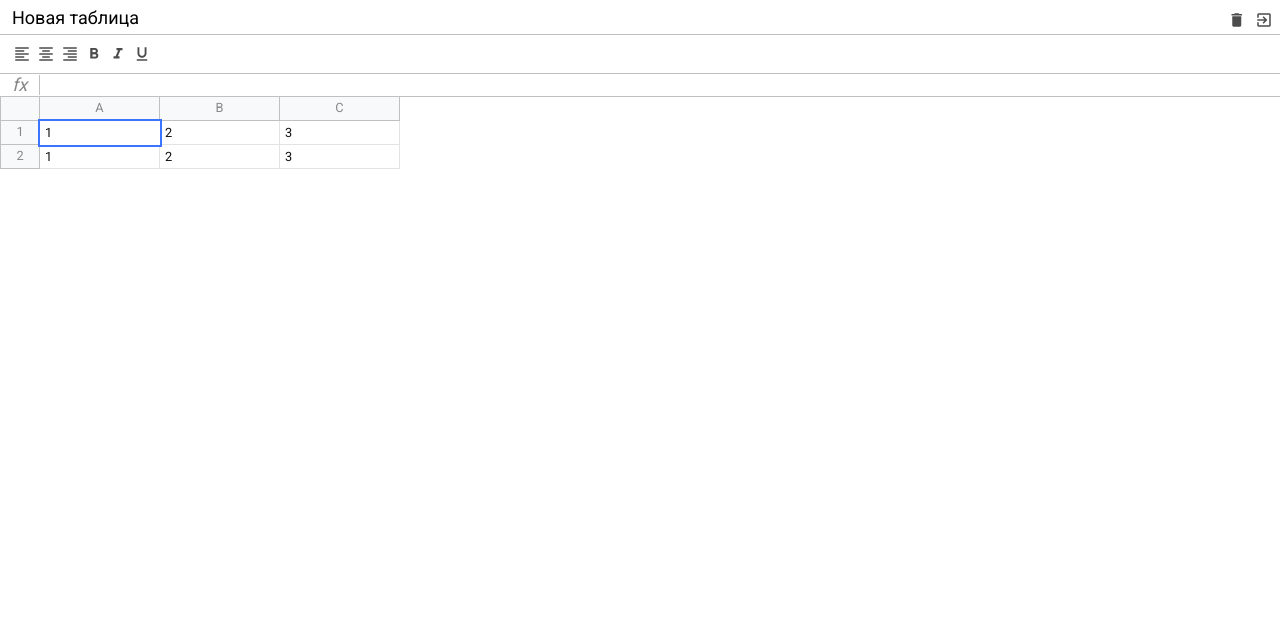
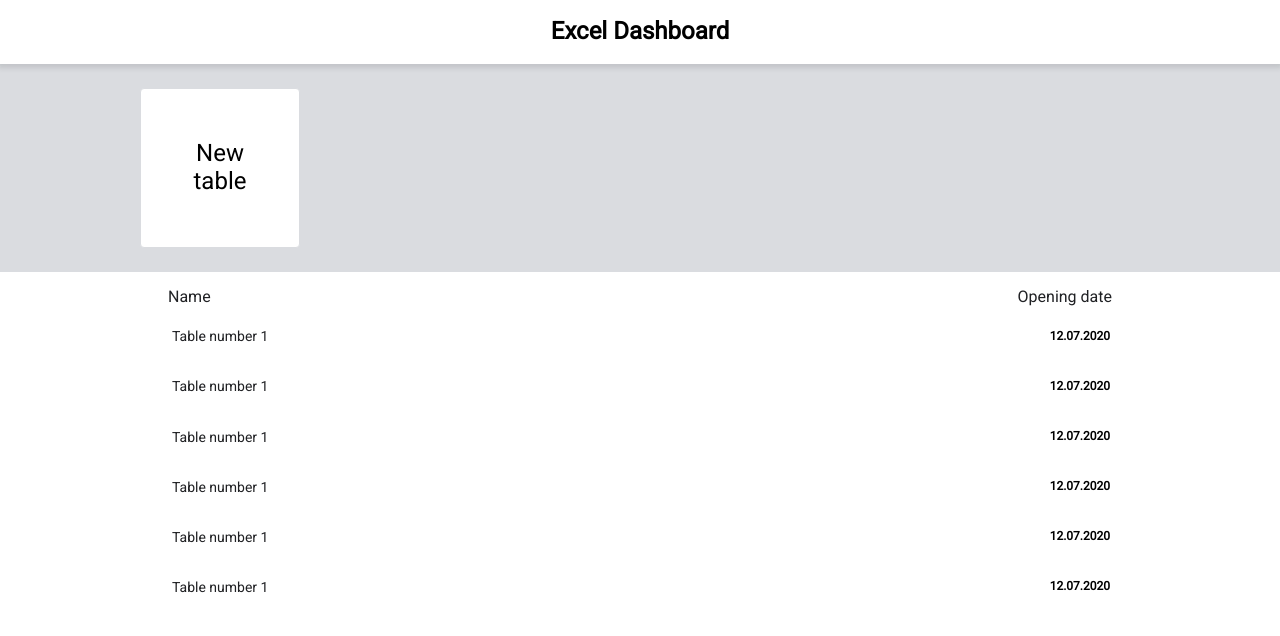
Before and after one commit to kamenskiyyyy/excel-js, a website built with webpack: page src/index.html in a window 1280 px wide. Built offline with nearby package versions, Linux system fonts and the light colour scheme.

Commit message:
create main page

```diff
--- a/src/index.html
+++ b/src/index.html
@@ -10,95 +10,52 @@
     <title>Pure JavaScript Excel</title>
 </head>
 <body>
-
-<div id="app" class="container">
-    <div class="excel">
-        <div class="excel__header">
-            <input type="text" class="input" value="Новая таблица"/>
-
-            <div>
-                <div class="button">
-                    <span class="material-icons">delete</span>
-                </div>
-                <div class="button">
-                        <span class="material-icons">exit_to_app</span>
-                </div>
+<div id="app">
+    <div class="db">
+        <div class="db__header">
+            <h1>Excel Dashboard</h1>
+        </div>
+        <div class="db__new">
+            <div class="db__view">
+                <a href="#" class="db__create">New <br/> table</a>
             </div>
         </div>
-        <div class="excel__toolbar">
+        <div class="db__table db__view">
 
-            <div class="button">
-                <span class="material-icons">format_align_left</span>
-            </div>
-            <div class="button">
-                <span class="material-icons">format_align_center</span>
-            </div>
-            <div class="button">
-                <span class="material-icons">format_align_right</span>
-            </div>
-            <div class="button">
-                <span class="material-icons">format_bold</span>
-            </div>
-            <div class="button">
-                <span class="material-icons">format_italic</span>
-            </div>
-            <div class="button">
-                <span class="material-icons">format_underlined</span>
+            <div class="db__list-header">
+                <span>Name</span>
+                <span>Opening date</span>
             </div>
 
-        </div>
-        <div class="excel__formula">
-            <div class="info">fx</div>
-            <div class="input" contenteditable spellcheck="false"></div>
-        </div>
-        <div class="excel__table">
-
-            <div class="row">
-
-                <div class="row-info">
-
-                </div>
-                <div class="row-data">
-                    <div class="column">
-                        A
-                    </div>
-                    <div class="column">
-                        B
-                    </div>
-                    <div class="column">
-                        C
-                    </div>
-                </div>
-
-            </div>
-            <div class="row">
-
-                <div class="row-info">
-                    1
-                </div>
-                <div class="row-data">
-                    <div class="cell selected" contenteditable>1</div>
-                    <div class="cell" contenteditable>2</div>
-                    <div class="cell" contenteditable>3</div>
-                </div>
-
-            </div>
-            <div class="row">
-
-                <div class="row-info">
-                    2
-                </div>
-                <div class="row-data">
-                    <div class="cell" contenteditable>1</div>
-                    <div class="cell" contenteditable>2</div>
-                    <div class="cell" contenteditable>3</div>
-                </div>
-
-            </div>
+            <ul class="db__list">
+                <li class="db__record">
+                    <a href="#">Table number 1</a>
+                    <strong>12.07.2020</strong>
+                </li>
+                <li class="db__record">
+                    <a href="#">Table number 1</a>
+                    <strong>12.07.2020</strong>
+                </li>
+                <li class="db__record">
+                    <a href="#">Table number 1</a>
+                    <strong>12.07.2020</strong>
+                </li>
+                <li class="db__record">
+                    <a href="#">Table number 1</a>
+                    <strong>12.07.2020</strong>
+                </li>
+                <li class="db__record">
+                    <a href="#">Table number 1</a>
+                    <strong>12.07.2020</strong>
+                </li>
+                <li class="db__record">
+                    <a href="#">Table number 1</a>
+                    <strong>12.07.2020</strong>
+                </li>
+            </ul>
 
         </div>
     </div>
 </div>
-
 </body>
 </html>
--- a/src/scss/_mixins.scss
+++ b/src/scss/_mixins.scss
@@ -20,3 +20,10 @@
     cursor: pointer;
   }
 }
+
+
+@mixin clear-list() {
+  list-style: none;
+  margin: 0;
+  padding: 0;
+}
--- a/src/scss/_variables.scss
+++ b/src/scss/_variables.scss
@@ -4,4 +4,5 @@ $formula-height: 23px;
 $info-cell-width: 40px;
 $row-height: 24px;
 $cell-width: 120px;
+$db__header-height: 64px;
 $border-color: #c0c0c0;
--- /dev/null
+++ b/src/scss/dashboard.scss
@@ -0,0 +1,93 @@
+@import "variables";
+@import "mixins";
+
+.db {
+
+  &__header {
+    position: fixed;
+    left: 0;
+    right: 0;
+    top: 0;
+    height: $db__header-height;
+    display: flex;
+    align-items: center;
+    justify-content: center;
+    background: #fff;
+    box-shadow: 0 2px 5px 2px rgba(60, 64, 67, 0.15);
+    z-index: 1000;
+  }
+
+  &__new {
+    margin-top: $db__header-height;
+    padding: 1.5rem;
+    background: #dadce0;
+  }
+
+  &__create {
+    width: 160px;
+    height: 160px;
+    background: #fff;
+    border-radius: 4px;
+    border: 1px solid #dadce0;
+    display: flex;
+    justify-content: center;
+    align-items: center;
+    font-size: 1.5rem;
+    text-decoration: none;
+    color: #000;
+    text-align: center;
+
+    &:hover {
+      cursor: pointer;
+      color: green;
+      border-color: green;
+    }
+  }
+
+  &__view {
+    max-width: 1000px;
+    margin: 0 auto;
+  }
+
+  &__table {
+    padding: 1rem;
+  }
+
+  &__list-header {
+    display: flex;
+    justify-content: space-between;
+    color: #202124;
+    font-weight: 500;
+    font-size: 16px;
+    margin-bottom: 10px;
+    padding: 0 12px;
+  }
+
+  &__list {
+    @include clear-list;
+  }
+
+  &__record {
+    display: flex;
+    justify-content: space-between;
+    align-items: center;
+    padding: 12px 14px 12px 16px;
+    margin-bottom: 10px;
+
+    &:hover {
+      background: #e6f4ea;
+      border-radius: 25px;
+    }
+
+    a {
+      text-decoration: none;
+      cursor: pointer;
+      color: #202124;
+      font-size: 14px;
+
+      &:hover {
+        text-decoration: underline;
+      }
+    }
+  }
+}
--- a/src/scss/index.scss
+++ b/src/scss/index.scss
@@ -5,6 +5,7 @@
 @import "toolbar";
 @import "formula";
 @import "table";
+@import "dashboard";
 
 * {
   margin: 0;
```
Also changed, not shown: src/assets/excel.html (added, +104 -0 lines).
